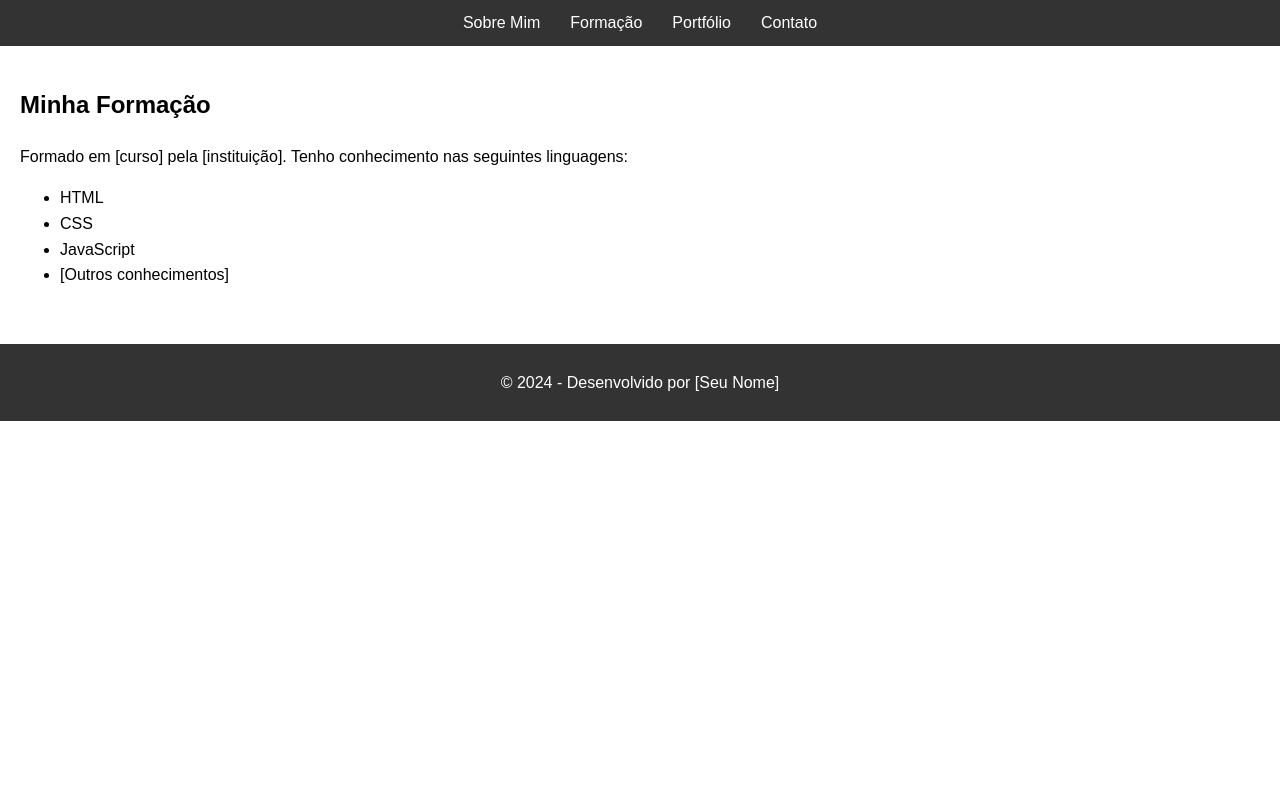
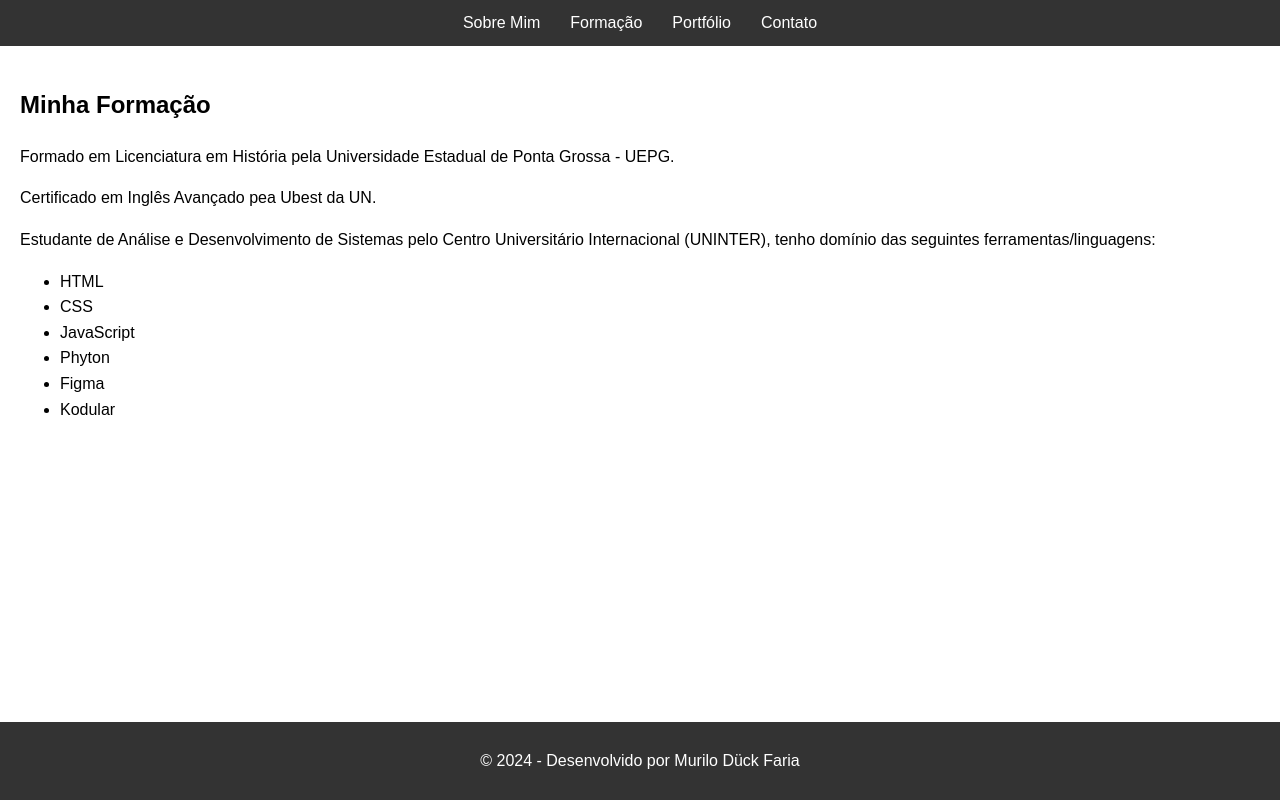
Before and after one commit to NetAegis/Murilo-Duck-Faria, a plain HTML site: page formacao.html in a window 1280 px wide. Drawn offline with Linux system fonts and the light colour scheme.

Commit message:
AtualizaçãoFinalTrabalho

```diff
--- a/estilo.css
+++ b/estilo.css
@@ -1,16 +1,24 @@
+/* Definindo o estilo base do body */
 body {
     font-family: Arial, sans-serif;
     margin: 0;
     padding: 0;
     line-height: 1.6;
+
+
+    display: flex;
+    flex-direction: column;
+    min-height: 100vh;
 }
 
+/* Estilizando o cabeçalho */
 header {
     background: #333;
     color: #fff;
     padding: 10px 0;
 }
 
+/* Estilo da navegação (menu) */
 nav ul {
     display: flex;
     list-style: none;
@@ -19,19 +27,24 @@ nav ul {
     padding: 0;
 }
 
+/* Estilo de cada item do menu */
 nav ul li {
     margin: 0 15px;
 }
 
+/* Estilo dos links dentro do menu */
 nav ul li a {
     color: white;
     text-decoration: none;
 }
 
+/* Estilizando o conteúdo principal */
 main {
     padding: 20px;
+    flex: 1;
 }
 
+/* Estilo do rodapé */
 footer {
     background: #333;
     color: white;
--- a/formacao.html
+++ b/formacao.html
@@ -9,6 +9,7 @@
 <body>
     <header>
         <nav>
+            <!-- Menu de navegação -->
             <ul>
                 <li><a href="index.html">Sobre Mim</a></li>
                 <li><a href="formacao.html">Formação</a></li>
@@ -17,20 +18,28 @@
             </ul>
         </nav>
     </header>
+
+    <!-- Conteúdo da página -->
     <main>
         <section>
             <h1>Minha Formação</h1>
-            <p>Formado em [curso] pela [instituição]. Tenho conhecimento nas seguintes linguagens:</p>
+            <p>Formado em Licenciatura em História pela Universidade Estadual de Ponta Grossa - UEPG.</p>
+            <p>Certificado em Inglês Avançado pea Ubest da UN.</p>
+            <p>Estudante de Análise e Desenvolvimento de Sistemas pelo Centro Universitário Internacional (UNINTER), tenho domínio das seguintes ferramentas/linguagens: </p>
             <ul>
                 <li>HTML</li>
                 <li>CSS</li>
                 <li>JavaScript</li>
-                <li>[Outros conhecimentos]</li>
+                <li>Phyton</li>
+                <li>Figma</li>
+                <li>Kodular</li>
             </ul>
         </section>
     </main>
+
+    <!-- Rodapé da página -->
     <footer>
-        <p>&copy; 2024 - Desenvolvido por [Seu Nome]</p>
+        <p>&copy; 2024 - Desenvolvido por Murilo Dück Faria</p>
     </footer>
 </body>
 </html>
```
Also changed, not shown: contato.html (+7 -2 lines), index.html (+9 -2 lines), portfolio.html (+9 -2 lines).
